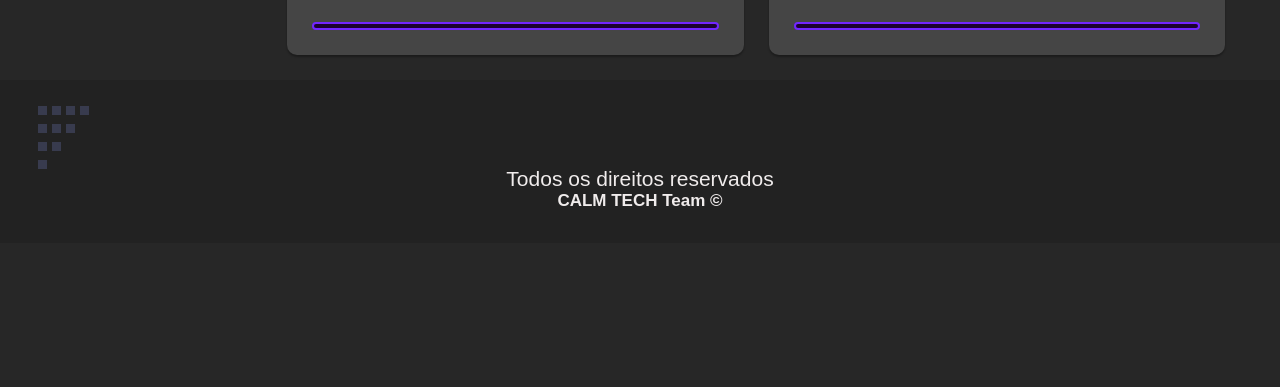
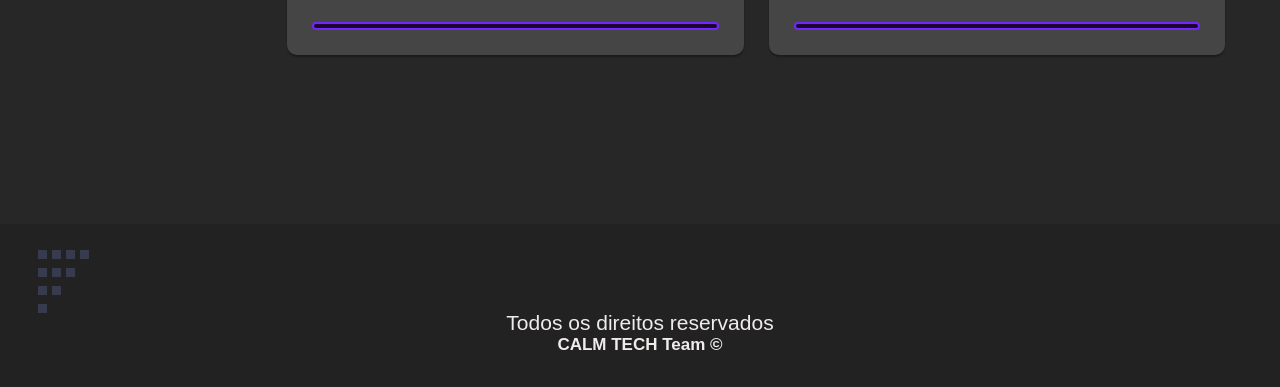
Before and after one commit to luiiiq/monitoramentoLum_Temp_Umi, a plain HTML site: page index.html in a window 1280 px wide. Shown: the part 576-963 px from the top of the page. Before the commit the page ends 819 px from the top, so only its background shows below. Drawn offline with Linux system fonts and the light colour scheme.

Commit message:
style: Estilo do footer atualizado

```diff
--- a/src/assets/css/geral.css
+++ b/src/assets/css/geral.css
@@ -6,6 +6,10 @@
 body {
     background-color: #272727;
     font-family: "Poppins", Arial, sans-serif;
+}
+
+footer {
+    margin-top: 9rem;
 }
 
 a {
```
